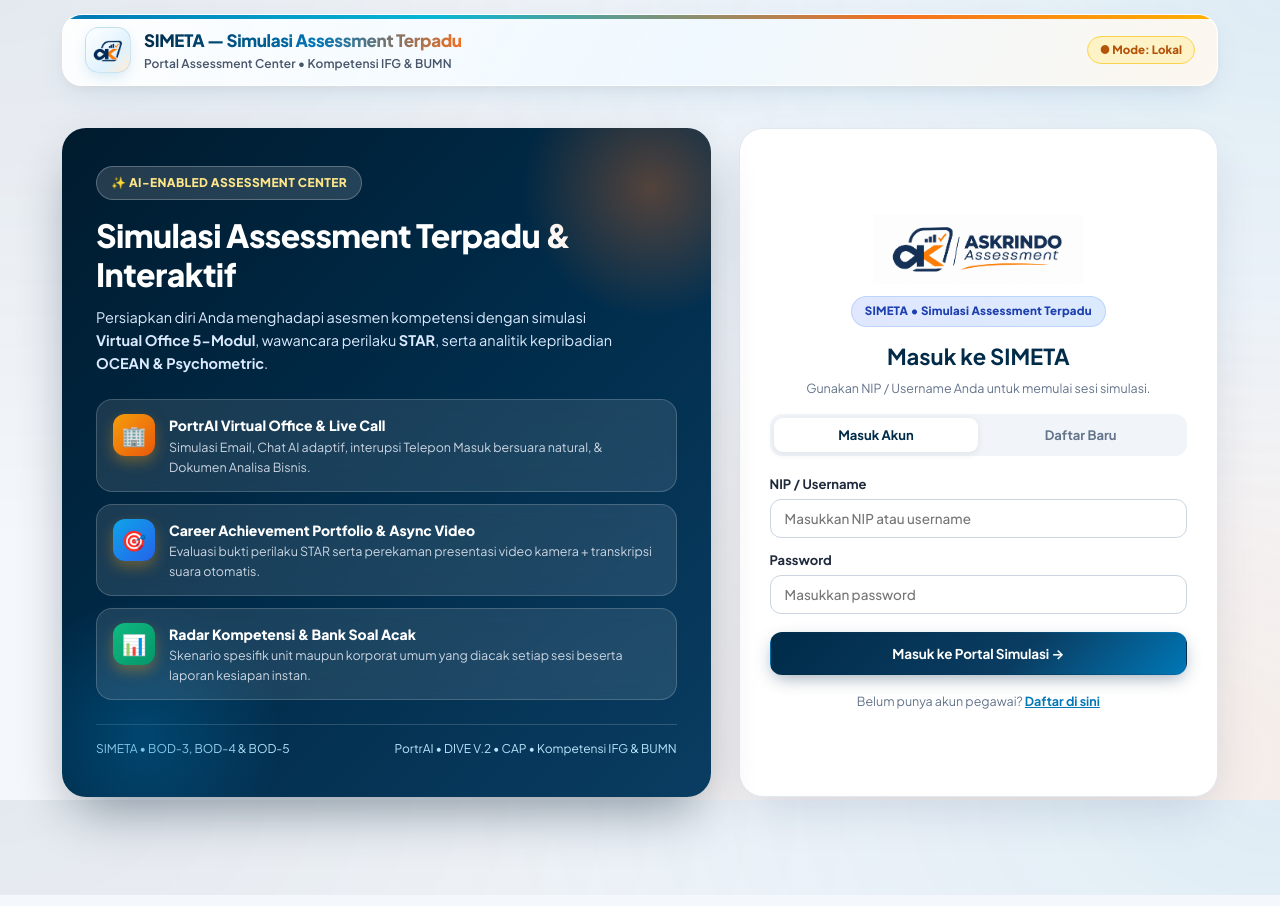
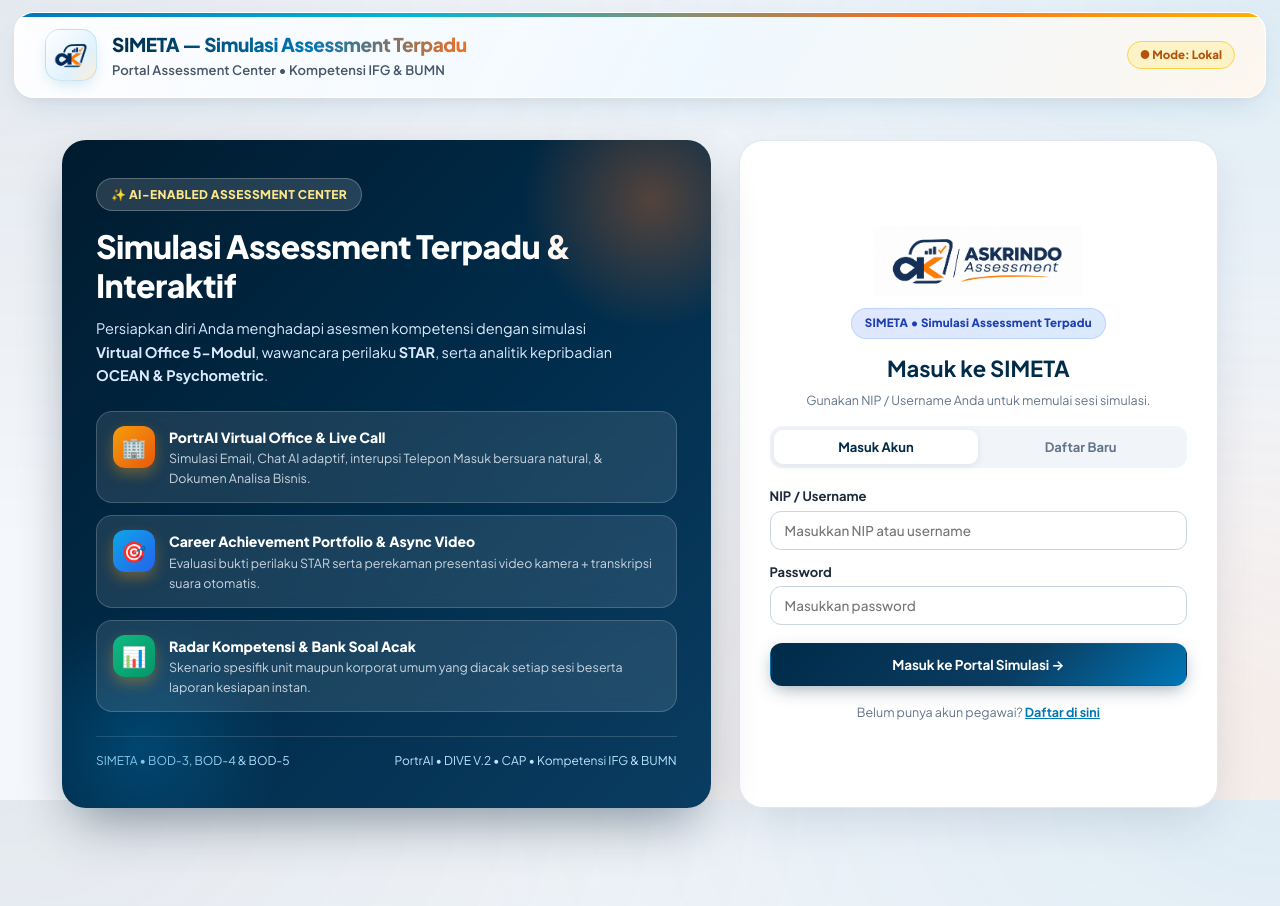
Before and after one commit to askrindo/assessment, a plain HTML site: page index.html in a window 1280 px wide. Drawn offline with Linux system fonts and the light colour scheme; no server answers.

Commit message:
Perbesar proporsi header topbar (lebar 1440px, padding, logo 52px & font lebih seimbang)

```diff
--- a/index.html
+++ b/index.html
@@ -5,7 +5,7 @@
   <meta name="viewport" content="width=device-width, initial-scale=1.0" />
   <title>SIMETA — Simulasi Assessment Terpadu</title>
   <link rel="icon" type="image/png" href="askrindo_assessment_icon_transparent.png" />
-  <link rel="stylesheet" href="styles.css?v=20261119-8" />
+  <link rel="stylesheet" href="styles.css?v=20261119-9" />
 </head>
 <body>
   <div class="app-shell">
--- a/styles.css
+++ b/styles.css
@@ -58,23 +58,23 @@ body {
 /* Topbar Modern Floating Glassmorphism + Vibrant Gradient Accent */
 .topbar {
   position: sticky;
-  top: 12px;
+  top: 10px;
   z-index: 50;
-  max-width: 1156px;
-  width: calc(100% - 32px);
-  margin: 14px auto 0;
-  padding: 12px 22px;
+  width: calc(100% - 28px);
+  max-width: 1440px;
+  margin: 12px auto 0;
+  padding: 16px 30px;
   border-radius: 20px;
   display: flex;
   align-items: center;
   justify-content: space-between;
-  gap: 14px;
+  gap: 20px;
   color: var(--text);
   background:
-    linear-gradient(120deg, rgba(255, 255, 255, 0.92) 0%, rgba(240, 249, 255, 0.9) 55%, rgba(255, 247, 237, 0.9) 100%);
+    linear-gradient(120deg, rgba(255, 255, 255, 0.94) 0%, rgba(240, 249, 255, 0.92) 55%, rgba(255, 247, 237, 0.92) 100%);
   backdrop-filter: blur(20px) saturate(180%);
   -webkit-backdrop-filter: blur(20px) saturate(180%);
-  border: 1px solid rgba(255, 255, 255, 0.85);
+  border: 1px solid rgba(255, 255, 255, 0.9);
   box-shadow:
     0 12px 32px -10px rgba(0, 119, 182, 0.16),
     0 4px 12px -4px rgba(243, 112, 33, 0.1),
@@ -89,7 +89,7 @@ body {
   top: 0;
   left: 0;
   right: 0;
-  height: 3.5px;
+  height: 4px;
   background: linear-gradient(90deg, #0077B6 0%, #06B6D4 32%, #F37021 72%, #FFB100 100%);
 }
 
@@ -103,7 +103,7 @@ body {
 .brand {
   display: flex;
   align-items: center;
-  gap: 13px;
+  gap: 15px;
   cursor: pointer;
   transition: transform 0.2s ease;
 }
@@ -113,13 +113,13 @@ body {
 }
 
 .brand-logo-img {
-  width: 46px;
-  height: 46px;
+  width: 52px;
+  height: 52px;
   object-fit: contain;
   background: linear-gradient(135deg, #ffffff 0%, #e0f2fe 65%, #ffedd5 100%);
   border: 1px solid rgba(0, 119, 182, 0.16);
-  border-radius: 14px;
-  padding: 5px;
+  border-radius: 15px;
+  padding: 6px;
   box-shadow: 0 6px 16px -4px rgba(0, 119, 182, 0.2);
 }
 
@@ -139,25 +139,26 @@ body {
 
 .brand-title {
   font-weight: 800;
-  font-size: 17px;
-  letter-spacing: -0.35px;
+  font-size: 19px;
+  letter-spacing: -0.4px;
   background: linear-gradient(95deg, #002B49 0%, #0077B6 55%, #F37021 100%);
   -webkit-background-clip: text;
   -webkit-text-fill-color: transparent;
 }
 
 .brand-sub {
-  font-size: 12px;
+  font-size: 13px;
   color: #475569;
   font-weight: 600;
   letter-spacing: 0.1px;
+  margin-top: 1px;
 }
 
 .topbar-actions {
   display: flex;
   align-items: center;
   flex-wrap: wrap;
-  gap: 8px;
+  gap: 10px;
 }
 
 .topbar .btn-outline {
```
